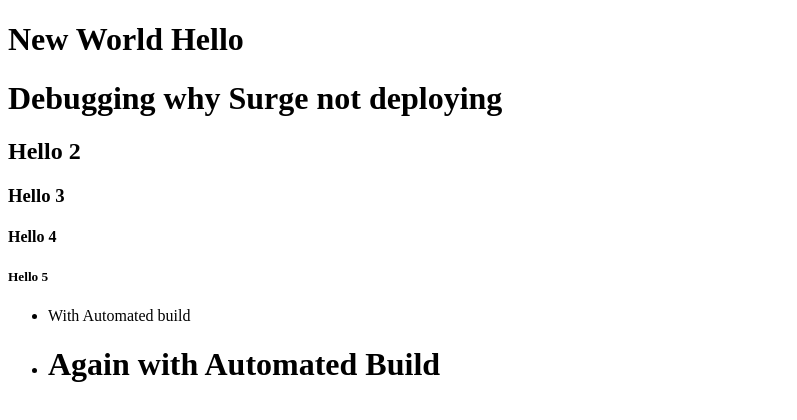
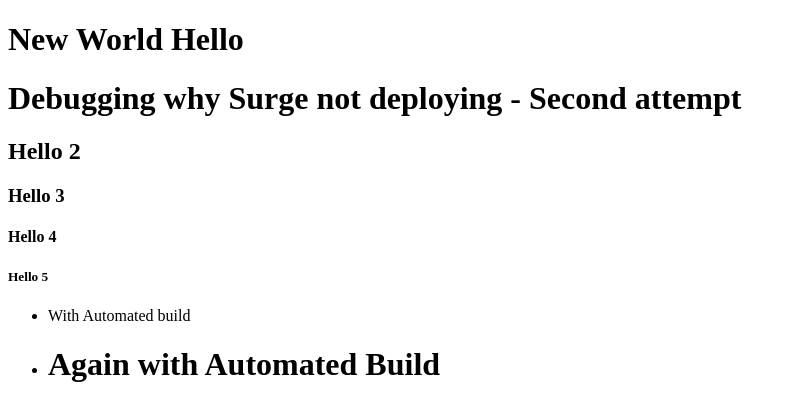
Before and after one commit to SHab1b/BootCamp2020, a plain HTML site: page index.html in a window 1280 px wide. Shown: the whole page, without its empty margins (0-797 px from the left). Drawn offline with Linux system fonts and the light colour scheme.

Commit message:
update index.html
pushing new changes

```diff
--- a/index.html
+++ b/index.html
@@ -9,7 +9,7 @@
 <body bg-color="Green">
     <div id="sayHello">
         <h1>New World Hello</h1>
-        <h1>Debugging why Surge not deploying</h1>
+        <h1>Debugging why Surge not deploying - Second attempt</h1>
         <h2>Hello 2</h2>
         <h3>Hello 3</h2>
         <h4>Hello 4</h2>
```
